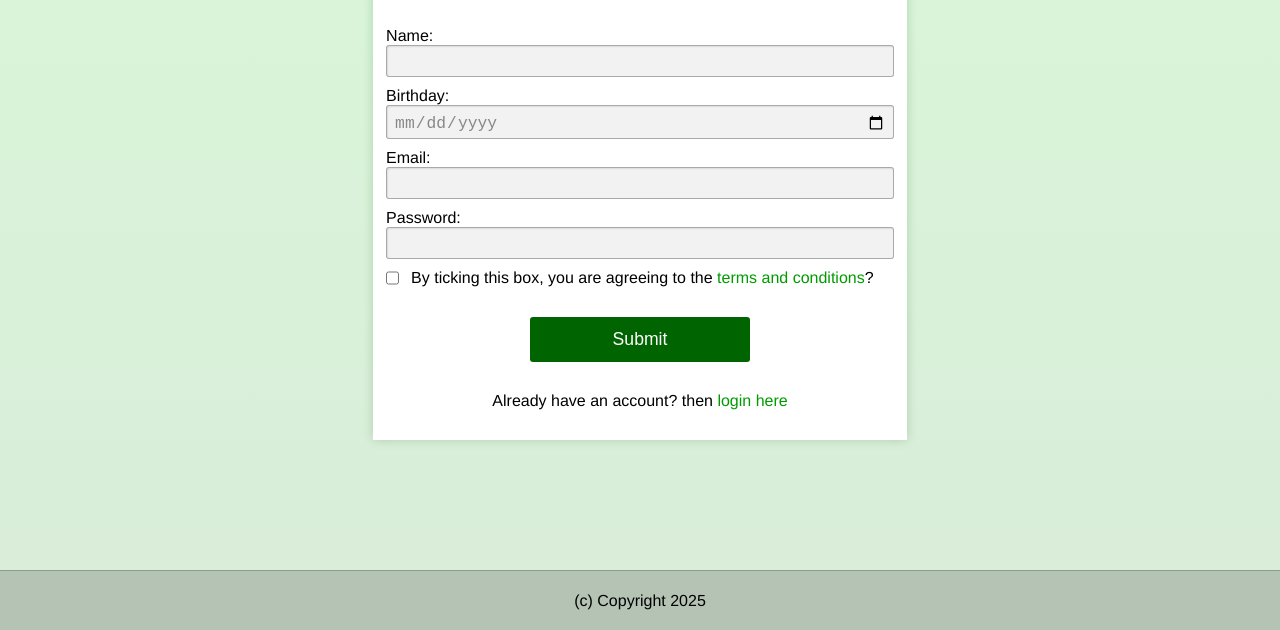
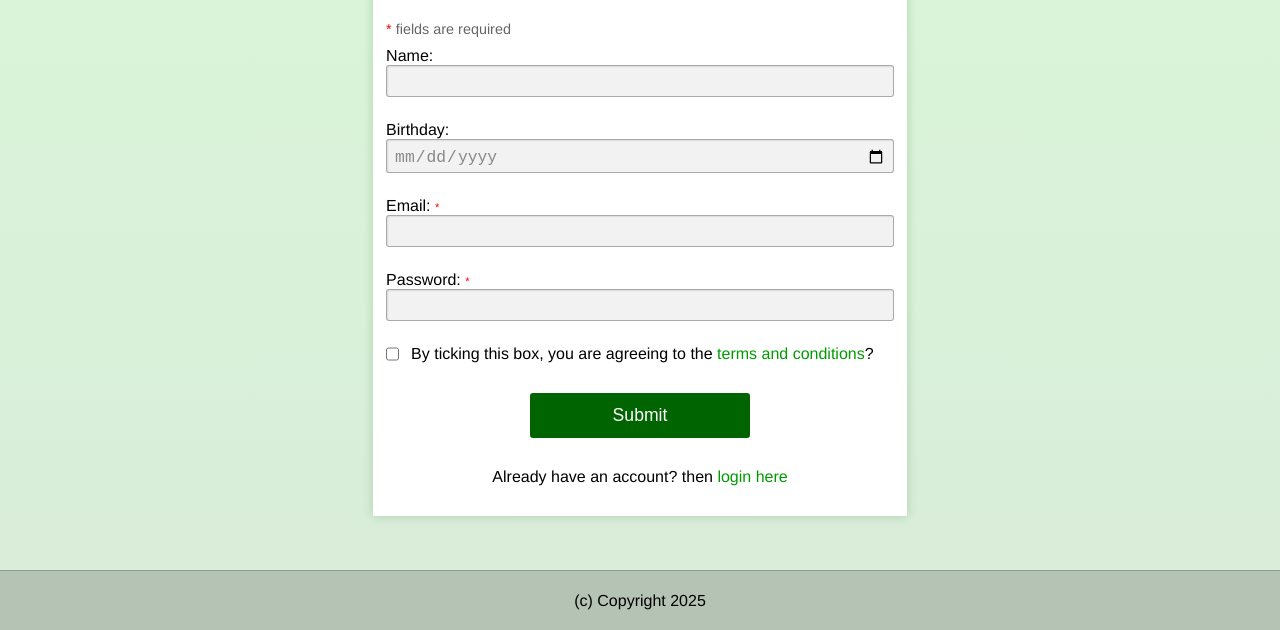
Before and after one commit to Joshua-Akinsanya/login-form, a plain HTML site: page signup.html in a window 1280 px wide. Shown: the part 170-800 px from the top of the page. Drawn offline with Linux system fonts and the light colour scheme.

Commit message:
Created Error Message Span element; No JS validation

```diff
--- a/signup.html
+++ b/signup.html
@@ -14,25 +14,30 @@
     <main class="main-container">
         <form name="signup" action="" method="post" target="_self" autocomplete="off" class="form" onsubmit="return validateSignup()">
             <h1 class="form-title">Sign up !</h1>
+            <p class="form-sub-title"><span style="color:red;">*</span> fields are required</p>
 
             <div class="field-group">
                 <label for="name-input">Name: </label>
                 <input type="text" name="name" id="name-input">
+                <span class="error-message" style="color:red;font-size:0.7em;height:14px"></span>
             </div>
 
             <div class="field-group">
                 <label for="date-input">Birthday: </label>
                 <input type="date" name="date" id="date-input">
+                <span class="error-message" style="color:red;font-size:0.7em;height:14px"></span>
             </div>
 
             <div class="field-group">
-                <label for="email-input">Email: </label>
+                <label for="email-input">Email: <span class="error-message" style="color:red;">*</span></label>
                 <input type="email" name="email" id="email-input" required>
+                <span class="error-message" style="color:red;font-size:0.7em;height:14px"></span>
             </div>
 
             <div class="field-group">
-                <label for="password-input">Password: </label>
+                <label for="password-input">Password: <span class="error-message" style="color:red;">*</span></label>
                 <input type="password" name="password" id="password-input" required>
+                <span class="error-message" style="color:red;font-size:0.7em;height:14px"></span>
             </div>
 
             <div class="field-group checkbox-field-group">
--- a/style.css
+++ b/style.css
@@ -4,6 +4,7 @@
     --green: rgb(0, 100, 0);
     --light-green: rgb(0, 155, 0);
     --dark-green: rgb(0, 70, 0);
+    --error-red: rgb(255, 120, 120);
 }
 
 * {
@@ -88,16 +89,28 @@ Main Content Styles
     gap: 10px;
 }
 
-.form-title {
+h1.form-title {
     font-size: 2rem;
     font-weight: normal;
     text-align: center;
-    margin-bottom: 20px;
+    margin-bottom: 14px;
+}
+
+p.form-sub-title {
+    text-align: left;
+    font-size: 0.9rem;
+    color: #666;
 }
 
 .field-group {
     display: flex;
     flex-direction: column;
+}
+
+.error-message {
+    color:red;
+    font-size:0.7em;
+    height:14px
 }
 
 input[type="text"],
@@ -117,7 +130,7 @@ input[type="text"]:hover,
 input[type="email"]:hover,
 input[type="password"]:hover,
 input[type="date"]:hover {
-    border-color: var(--dark-green);
+    border-color: var(--green);
 }
 
 input[type="text"]:focus,
@@ -125,9 +138,13 @@ input[type="email"]:focus,
 input[type="password"]:focus,
 input[type="date"]:focus {
     outline: none;
-    border: 2px solid rgba(0, 155, 0, 0.8);
+    border: 2px solid var(--light-green);
     background-color: rgba(255, 255, 255, 0.9);
     box-shadow: none;
+}
+
+input.invalid {
+    border: 2px solid var(--error-red);
 }
 
 input[type="date"] {
@@ -139,7 +156,9 @@ input[type="date"]:focus {
     color: #333
 }
 
-input[type="button"], input[type="submit"], input[type="reset"] {
+input[type="button"],
+input[type="submit"],
+input[type="reset"] {
     border: none;
     background-color: var(--green);
     width: 100%;
```
Also changed, not shown: login.html (+2 -0 lines), app.js (line endings or trailing spaces).
